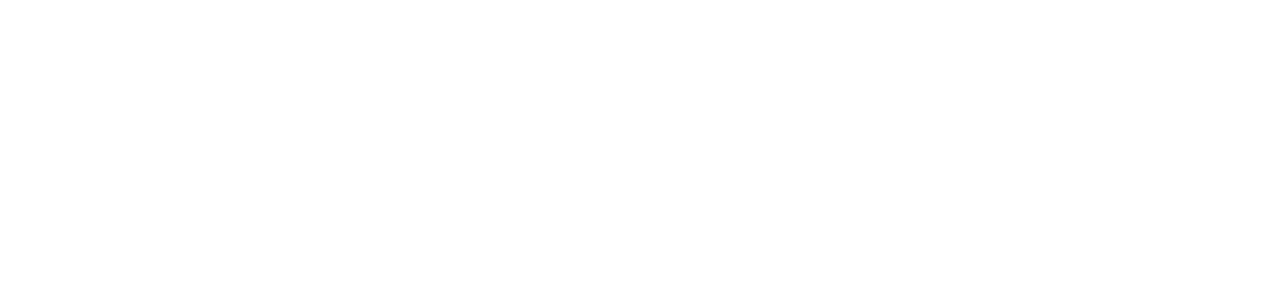
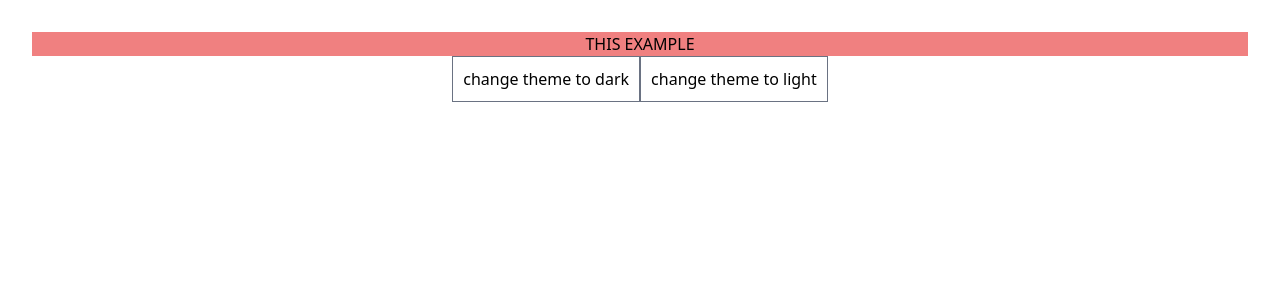
Before and after one commit to mariByr/react-works, a React (Vite) app: page / in a window 1280 px wide. Shown: the top 300 px of the page. Built offline with nearby package versions, Linux system fonts and the light colour scheme.

Commit message:
add change

```diff
--- a/src/App.tsx
+++ b/src/App.tsx
@@ -1,16 +1,27 @@
 
 import './App.css'
+import {A} from "./components/A.tsx";
+import {B} from "./components/B.tsx";
+import {MyContext} from "./context/MyContextProvider.tsx";
+import {useState} from "react";
 
 function App() {
-
-
+const[themeColor, setThemeColor]=useState<string>('light');
   return (
 
-<>
+<div>
+  {/*// mycontext типу сховища і themeColor оновлюється*/}
+<MyContext.Provider value={{
+  theme:themeColor,
+  changeTheme:(themeValue:string)=>{
+    setThemeColor(themeValue)
+  }
+}}>
 
-</>
-
-
+  <A/>
+    <B/>
+ </MyContext.Provider>
+</div>
 
   )
 }
--- /dev/null
+++ b/src/components/A.tsx
@@ -0,0 +1,9 @@
+import {AA} from "./AA/AA.tsx";
+
+export const A = () => {
+    return (
+        <>
+        <AA/>
+        </>
+    );
+};
--- /dev/null
+++ b/src/components/AA/AA.css
@@ -0,0 +1,7 @@
+.dark {
+    background: darkslategrey;
+}
+
+.light {
+    background: lightcoral;
+}
--- /dev/null
+++ b/src/components/AA/AA.tsx
@@ -0,0 +1,13 @@
+import {useContext} from "react";
+import {MyContext} from "../../context/MyContextProvider.tsx";
+import './AA.css'
+
+export const AA = () => {
+
+    const {theme} = useContext(MyContext);//натиск кнопки на одному міняє тему на іншому, бо стан в контексті яких їх огорнув
+    return (
+        <div className={theme}>
+THIS EXAMPLE
+        </div>
+    );
+};
--- /dev/null
+++ b/src/components/B.tsx
@@ -0,0 +1,9 @@
+import {BA} from "./BA.tsx";
+
+export const B = () => {
+    return (
+        <>
+        <BA/>
+        </>
+    );
+};
--- /dev/null
+++ b/src/components/BA.tsx
@@ -0,0 +1,20 @@
+import {useContext} from "react";
+import {MyContext} from "../context/MyContextProvider.tsx";
+
+export const BA = () => {
+    const {changeTheme}=useContext(MyContext);
+
+    const handlerDark=()=>{
+        changeTheme('dark');
+    }
+    const handlerLight=()=>{
+        changeTheme('light');
+    }
+
+    return (
+        <div >
+           <button className={'border border-gray-500 p-2.5 '} onClick={handlerDark}>change theme to dark</button>
+            <button  className={'border border-gray-500 p-2.5 '}onClick={handlerLight}>change theme to light</button>
+        </div>
+    );
+};
--- /dev/null
+++ b/src/context/MyContextProvider.tsx
@@ -0,0 +1,16 @@
+import {createContext} from "react";
+
+;
+
+type ContextValueType = {
+    theme:string,
+    changeTheme: (theme: string) => void
+}
+//створюємо початкове значення
+const defaultContextValue :ContextValueType = {
+    theme: 'light',
+    changeTheme: (theme: string) => {
+        console.log(theme)
+    },
+}
+ export const MyContext=createContext<ContextValueType>(defaultContextValue);
```
Also changed, not shown: 1 other file (tests, documents, lock files or other folders).
